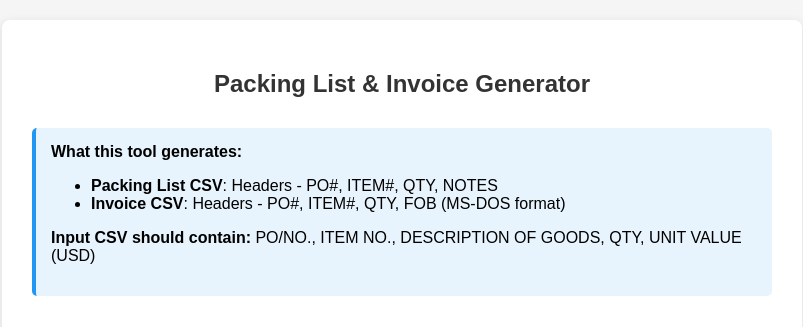
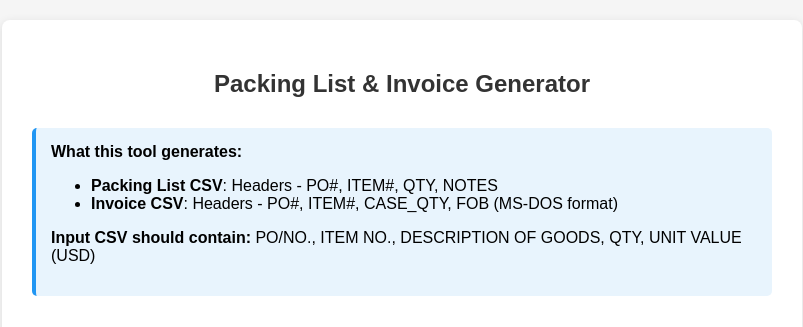
Before and after one commit to lolo16cm/packinglist, a Spring Boot app: page / in a window 1280 px wide. Shown: the top 327 px of the page, without its empty margins (238-1041 px from the left). Run offline with Spring Boot 4, Linux system fonts and the light colour scheme.

Commit message:
Checkpoint before follow-up message

```diff
--- a/src/main/resources/templates/upload.html
+++ b/src/main/resources/templates/upload.html
@@ -89,7 +89,7 @@
         <strong>What this tool generates:</strong>
         <ul>
             <li><strong>Packing List CSV</strong>: Headers - PO#, ITEM#, QTY, NOTES</li>
-            <li><strong>Invoice CSV</strong>: Headers - PO#, ITEM#, QTY, FOB (MS-DOS format)</li>
+            <li><strong>Invoice CSV</strong>: Headers - PO#, ITEM#, CASE_QTY, FOB (MS-DOS format)</li>
         </ul>
         <p><strong>Input CSV should contain:</strong> PO/NO., ITEM NO., DESCRIPTION OF GOODS, QTY, UNIT VALUE (USD)</p>
     </div>
```
Also changed, not shown: ERROR_FIX_DOCUMENTATION.md (+1 -1 lines).
